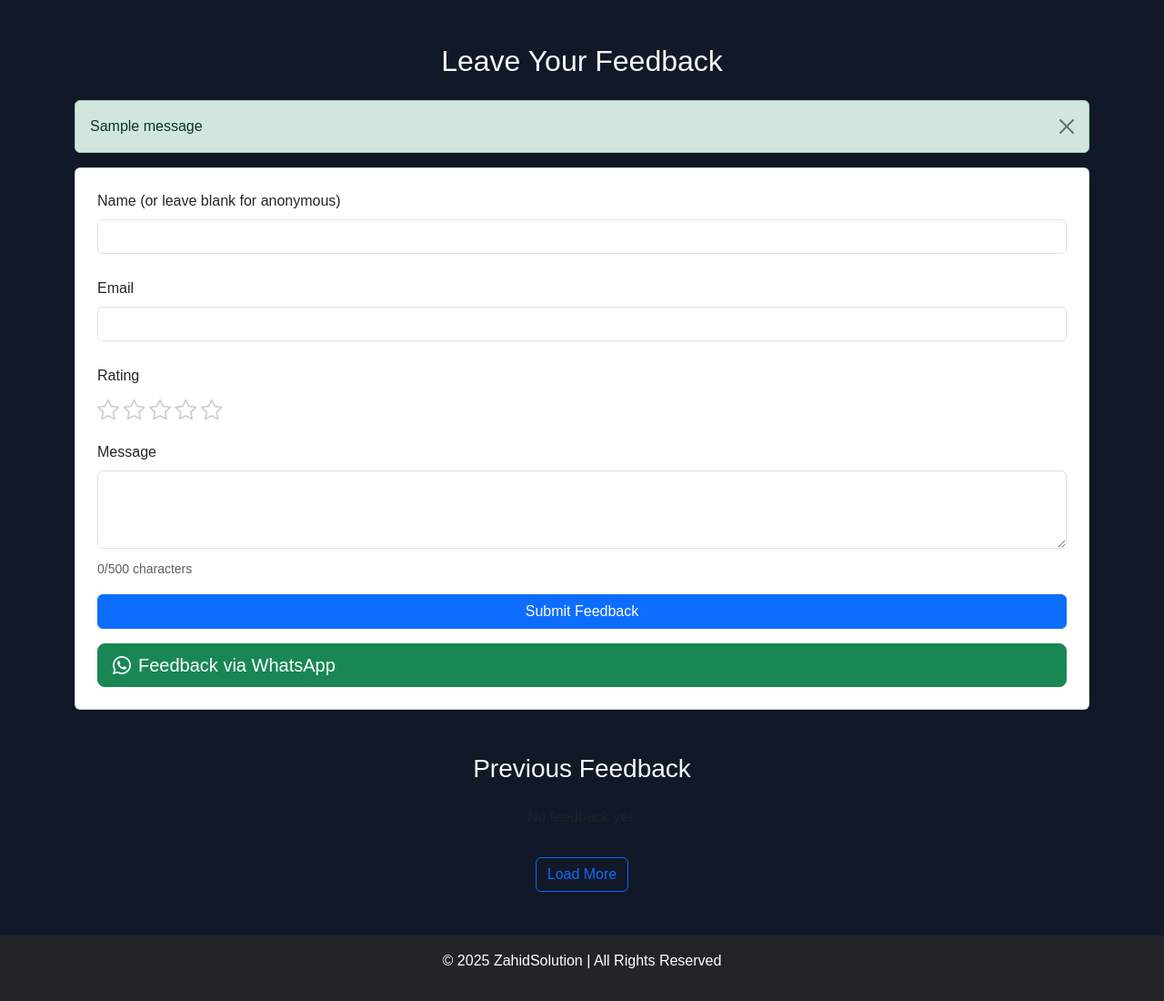
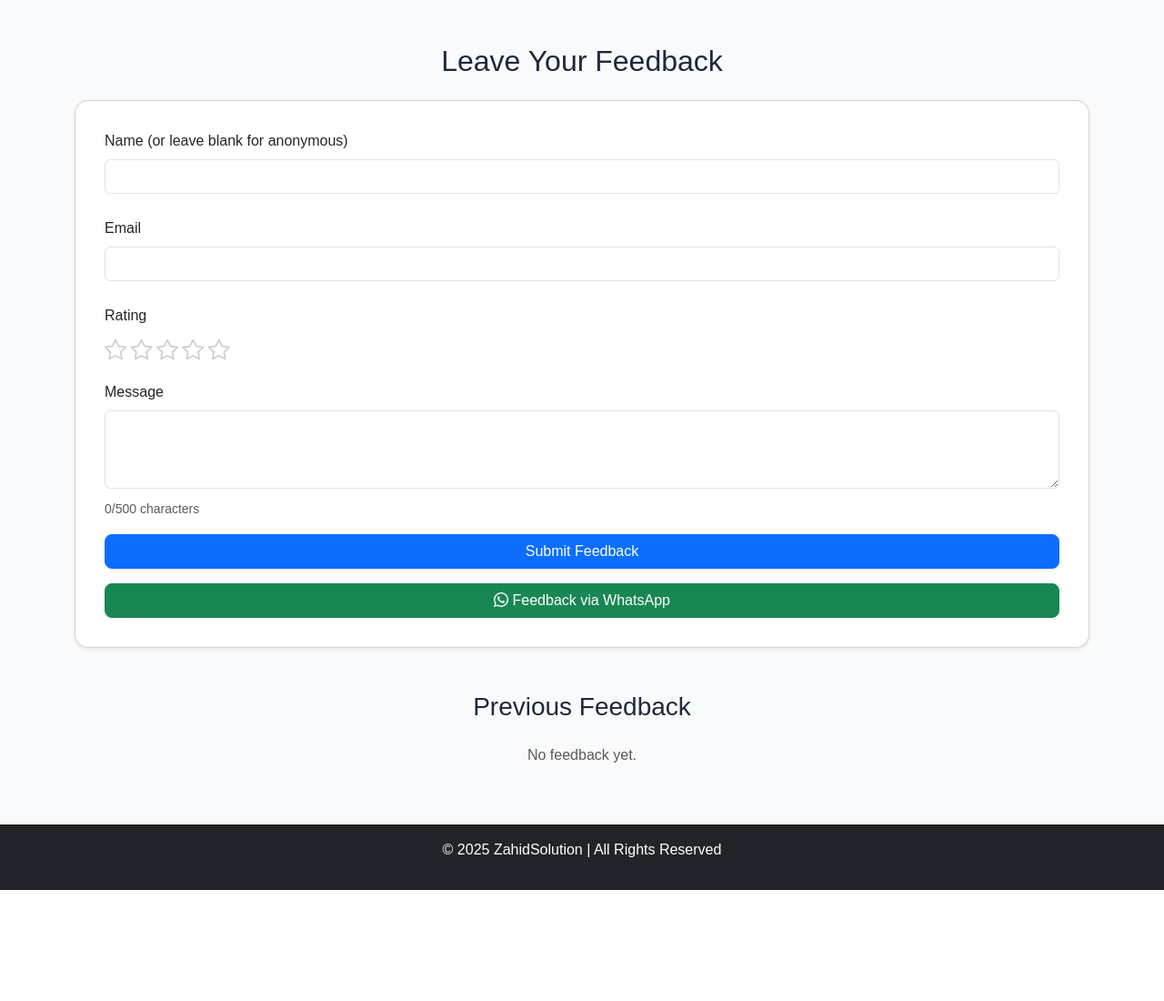
Before and after one commit to zahidsolution/zahidsolution-v3, a Flask app: page /feedback in a window 1280 px wide. Shown: the part 76-1176 px from the top of the page at 91% size. After the commit the page ends 1054 px from the top, so only its background shows below. Run offline with Flask 3, Linux system fonts and the light colour scheme; tables that the repository leaves empty hold one stand-in row (values such as "Sample post"); one stand-in notice (Sample message) is shown.

Commit message:
Update feedback.html

```diff
--- a/templates/feedback.html
+++ b/templates/feedback.html
@@ -4,25 +4,23 @@
     <meta charset="UTF-8">
     <meta name="viewport" content="width=device-width, initial-scale=1.0">
     <title>Feedback | ZahidSolution - Share Your Experience</title>
-    <meta name="description" content="Leave feedback for ZahidSolution. Rate our web development, graphic design, and video editing services.">
-    <meta name="keywords" content="ZahidSolution feedback, customer review, rate services, feedback form">
-    <meta name="author" content="ZahidSolution">
-    <meta property="og:title" content="Feedback - ZahidSolution">
-    <meta property="og:description" content="Share your feedback and help us improve our services.">
-    <meta property="og:type" content="website">
-    <meta property="og:url" content="https://zahidsolutions360-v3.com/feedback">
-    <meta property="og:image" content="https://zahidsolutions360-v3.com/static/logo.png">
-    <meta name="twitter:card" content="summary_large_image">
     <link rel="icon" href="/static/favicon.png" type="image/png">
     <link href="https://cdn.jsdelivr.net/npm/bootstrap@5.3.0/dist/css/bootstrap.min.css" rel="stylesheet">
     <link href="https://cdn.jsdelivr.net/npm/bootstrap-icons@1.10.5/font/bootstrap-icons.css" rel="stylesheet">
     <link rel="stylesheet" href="{{ url_for('static', filename='style.css') }}">
     <style>
-        .error-message { color: #f87171; font-size: 0.9rem; margin-top: 5px; display: none; }
-        .rating-stars i { font-size: 1.5rem; cursor: pointer; color: #ccc; }
+        /* Feedback Page Styles */
+        body { background: #f9fafb; color: #1e293b; }
+        .feedback-popup { position: fixed; top: 50%; left: 50%; transform: translate(-50%, -50%);
+            z-index: 9999; background: #fff; padding: 25px 30px; border-radius: 10px; display: none;
+            box-shadow: 0 10px 25px rgba(0,0,0,0.2); text-align: center; }
+        .rating-stars i { font-size: 1.5rem; cursor: pointer; color: #ccc; transition: color 0.3s; }
         .rating-stars i.active { color: #facc15; }
-        .feedback-popup { position: fixed; top: 50%; left: 50%; transform: translate(-50%, -50%); z-index: 9999; background: #fff; padding: 20px; border-radius: 8px; display: none; }
-        .dark-mode { background-color: #121212; color: white; }
+        .card { border-radius: 15px; padding: 2rem; }
+        .package-list li, .list-group-item h5, .list-group-item p { color: #1e293b; }
+        .btn-primary, .btn-success { border-radius: 8px; }
+        .list-group-item { border-radius: 10px; margin-bottom: 1rem; }
+        .alert { border-radius: 8px; }
     </style>
 </head>
 <body>
@@ -49,18 +47,7 @@
     <div class="container my-5">
         <h2 class="text-center mb-4">Leave Your Feedback</h2>
 
-        {% with messages = get_flashed_messages(with_categories=true) %}
-            {% if messages %}
-                {% for category, message in messages %}
-                    <div class="alert alert-{{ 'danger' if category == 'error' else 'success' }} alert-dismissible fade show" role="alert">
-                        {{ message }}
-                        <button type="button" class="btn-close" data-bs-dismiss="alert" aria-label="Close"></button>
-                    </div>
-                {% endfor %}
-            {% endif %}
-        {% endwith %}
-
-        <form id="feedbackForm" method="POST" action="/feedback" class="card p-4 shadow-sm">
+        <form id="feedbackForm" class="card shadow-sm">
             <div class="mb-3">
                 <label for="name" class="form-label">Name (or leave blank for anonymous)</label>
                 <input type="text" class="form-control" id="name" name="name">
@@ -68,7 +55,7 @@
             <div class="mb-3">
                 <label for="email" class="form-label">Email</label>
                 <input type="email" class="form-control" id="email" name="email" required>
-                <div id="emailError" class="error-message">Please enter a valid email address.</div>
+                <div id="emailError" class="text-danger small mt-1" style="display:none;">Please enter a valid email.</div>
             </div>
             <div class="mb-3">
                 <label class="form-label">Rating</label>
@@ -86,10 +73,9 @@
                 <textarea class="form-control" id="message" name="message" rows="3" maxlength="500" required></textarea>
                 <small id="charCounter" class="text-muted">0/500 characters</small>
             </div>
-            <input type="text" name="honeypot" style="display:none"> <!-- Spam Protection -->
+            <input type="text" name="honeypot" style="display:none">
             <button type="submit" class="btn btn-primary w-100">Submit Feedback</button>
-            <a id="whatsappFeedback" href="https://wa.me/923000079078?text=I%20want%20to%20give%20feedback!" target="_blank"
-               class="btn btn-success btn-lg d-flex align-items-center gap-2 mt-3">
+            <a id="whatsappFeedback" href="https://wa.me/923000079078?text=I%20want%20to%20give%20feedback!" target="_blank" class="btn btn-success mt-3 w-100">
                 <i class="bi bi-whatsapp"></i> Feedback via WhatsApp
             </a>
         </form>
@@ -104,13 +90,11 @@
                 <h5>{{ feedback[1] or 'Anonymous' }} <small class="text-muted">({{ feedback[2] }})</small></h5>
                 <p>{{ feedback[3] }}</p>
                 <small>Rating: ⭐ {{ feedback[4] }}</small>
-                <button class="btn btn-sm btn-outline-success mt-2">👍 Helpful</button>
             </div>
             {% else %}
             <p class="text-center text-muted">No feedback yet.</p>
             {% endfor %}
         </div>
-        <button class="btn btn-outline-primary d-block mx-auto mt-3">Load More</button>
     </div>
 
     <!-- Thank You Popup -->
@@ -125,29 +109,10 @@
         <p>&copy; <span id="year"></span> ZahidSolution | All Rights Reserved</p>
     </footer>
 
-    <!-- External Scripts -->
+    <!-- Scripts -->
     <script src="https://cdn.jsdelivr.net/npm/bootstrap@5.3.0/dist/js/bootstrap.bundle.min.js"></script>
-    <script src="{{ url_for('static', filename='script.seo.js') }}"></script>
-
-    <!-- Feedback Scripts -->
     <script>
         document.getElementById('year').innerText = new Date().getFullYear();
-
-        // Email Validation
-        const emailInput = document.getElementById('email');
-        const emailError = document.getElementById('emailError');
-        document.getElementById('feedbackForm').addEventListener('submit', function (e) {
-            const emailPattern = /^[a-zA-Z0-9._%+-]+@[a-zA-Z0-9.-]+\.[a-zA-Z]{2,}$/;
-            if (!emailPattern.test(emailInput.value)) {
-                e.preventDefault();
-                emailError.style.display = 'block';
-                emailInput.classList.add('is-invalid');
-            } else {
-                emailError.style.display = 'none';
-                emailInput.classList.remove('is-invalid');
-                document.getElementById('feedbackPopup').style.display = 'block';
-            }
-        });
 
         // Rating Stars
         const stars = document.querySelectorAll('#ratingStars i');
@@ -166,17 +131,40 @@
         messageInput.addEventListener('input', () => {
             counter.textContent = `${messageInput.value.length}/500 characters`;
         });
-    </script>
 
-    <!-- Schema Markup -->
-    <script type="application/ld+json">
-    {
-      "@context": "https://schema.org",
-      "@type": "Review",
-      "itemReviewed": { "@type": "Organization", "name": "ZahidSolution" },
-      "author": { "@type": "Person", "name": "Customer" },
-      "reviewRating": { "@type": "Rating", "ratingValue": "5", "bestRating": "5" }
-    }
+        // AJAX form submission to prevent page reload
+        const form = document.getElementById('feedbackForm');
+        form.addEventListener('submit', function(e) {
+            e.preventDefault();
+
+            const emailPattern = /^[a-zA-Z0-9._%+-]+@[a-zA-Z0-9.-]+\.[a-zA-Z]{2,}$/;
+            if (!emailPattern.test(document.getElementById('email').value)) {
+                document.getElementById('emailError').style.display = 'block';
+                return;
+            } else {
+                document.getElementById('emailError').style.display = 'none';
+            }
+
+            const formData = new FormData(form);
+            fetch("/feedback", {
+                method: "POST",
+                body: formData
+            }).then(res => res.json())
+            .then(data => {
+                if (data.success) {
+                    document.getElementById('feedbackPopup').style.display = 'block';
+                    form.reset();
+                    stars.forEach(s => s.classList.remove('active'));
+                    ratingInput.value = 0;
+                    // Optionally append new feedback to feedbackList
+                } else {
+                    alert("Error: " + data.error);
+                }
+            }).catch(err => {
+                console.error(err);
+                alert("Something went wrong!");
+            });
+        });
     </script>
 </body>
-                                                    </html>
+    </html>
```
